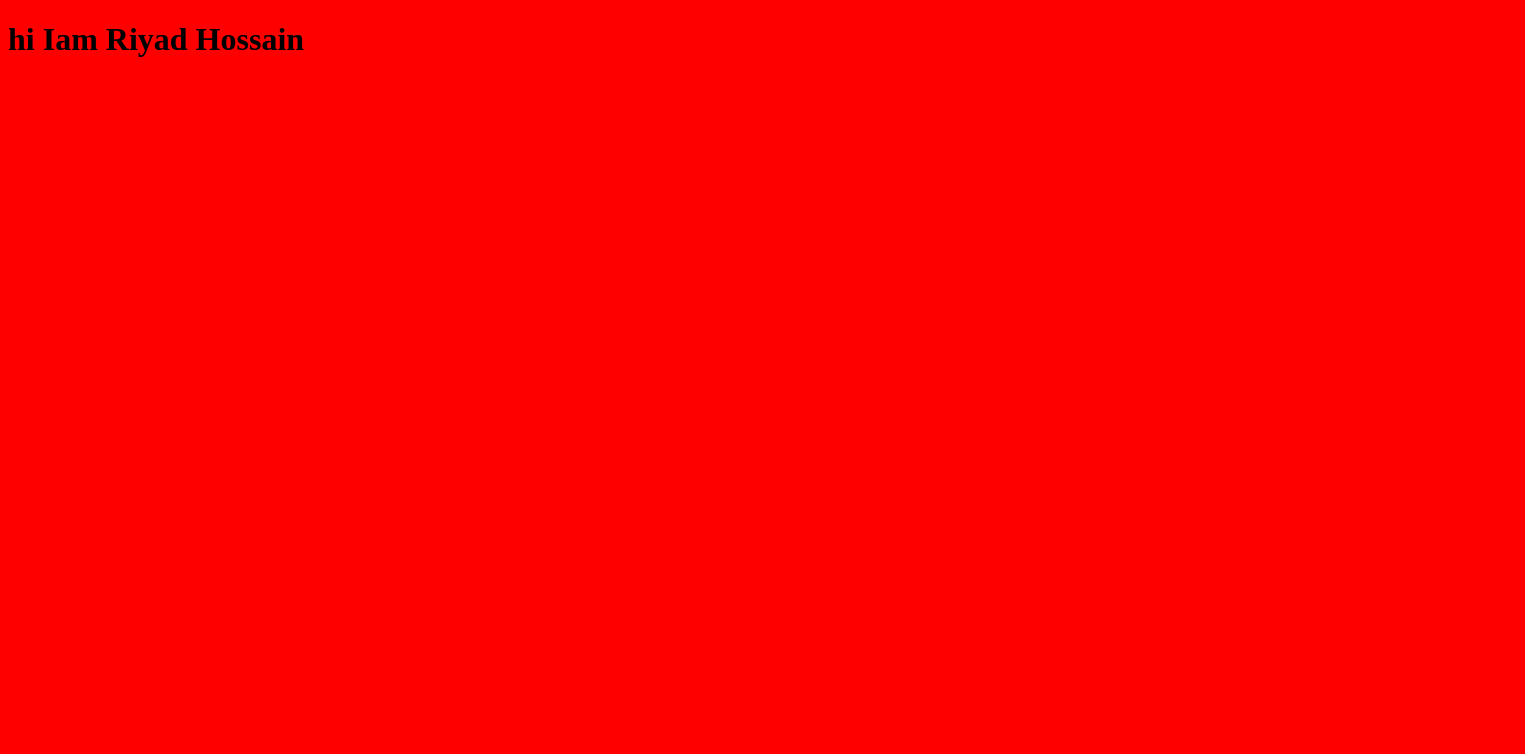
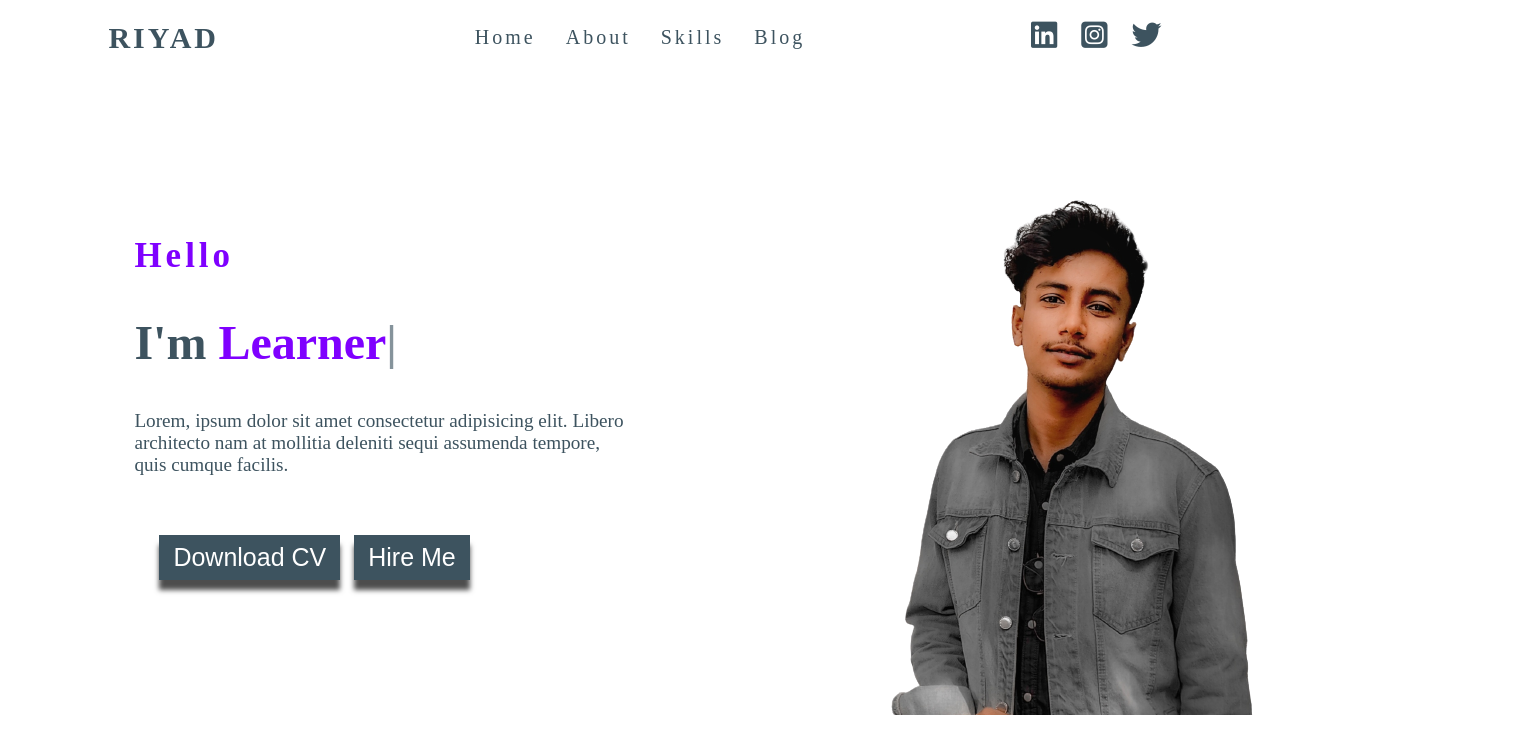
Before and after one commit to riyadh35/project1, a plain HTML site: page index.html in a window 1280 px wide. Shown: the whole page, 1525 px wide, since content can reach past the window. Drawn offline with nearby package versions, Linux system fonts and the light colour scheme.

Commit message:
second commit

```diff
--- a/index.css
+++ b/index.css
@@ -1,3 +1,134 @@
-body {
-    background: red;
-}
+    margin: 0;
+    padding: 0;
+    }
+
+    body {
+        overflow: hidden;
+    }
+
+    .container {
+        /* background-color: dimgray; */
+        height: auto;
+    }
+
+    nav {
+        display: flex;
+        justify-content: space-around;
+        align-items: center;
+        height: 60px;
+        line-height: 40px;
+    }
+
+    .logo {
+        display: flex;
+        font-size: 30px;
+        font-weight: 700;
+        color: #3d535f;
+        letter-spacing: 3px;
+        cursor: pointer;
+        text-transform: uppercase;
+    }
+
+    .logo:hover {
+        color: #7f00ff;
+    }
+
+    .navItems {
+        display: flex;
+    }
+
+    .navItems li {
+        list-style: none;
+        margin: 0 15px;
+    }
+
+    .navItems li a {
+        text-decoration: none;
+        color: #3d535f;
+        letter-spacing: 3px;
+        font-size: 20px;
+        text-transform: capitalize;
+    }
+
+    .navItems li:hover a,
+    .links a:hover i {
+        color: #7f00ff;
+    }
+
+    .links a {
+        font-size: 30px;
+        color: #3d535f;
+        margin: 20px 10px;
+    }
+
+    /* nav bar finish */
+
+    /* section start  */
+    .banner {
+        display: flex;
+        width: 100%;
+        height: calc(100vh - 80px);
+        justify-content: center;
+        align-items: center;
+        padding: 0 10%;
+        overflow: hidden;
+    }
+
+    .cols .topline {
+        display: flex;
+        font-size: 35px;
+        font-weight: 700;
+        letter-spacing: 4px;
+        color: #7f00ff;
+    }
+
+    h1 {
+        display: block;
+        font-size: 3em;
+        font-weight: 900;
+        color: #3d535f;
+    }
+
+    .multiText {
+        color: #7f00ff;
+        text-transform: capitalize;
+    }
+
+    p {
+        display: block;
+        width: 60%;
+        font-size: 1.2em;
+        color: #3d535f;
+    }
+
+    .btns {
+        width: 100%;
+        position: relative;
+        left: 20px;
+    }
+
+    button {
+        outline: none;
+        border: none;
+        cursor: pointer;
+        font-size: 25px;
+        font-weight: 400;
+        color: #fff;
+        background-color: #3d535f;
+        padding: 8px 14px;
+        margin: 40px 5px;
+        text-transform: capitalize;
+        box-shadow: 0 10px 5px rgba(0, 0, 0, 0.697);
+
+    }
+
+    button:hover {
+        background-color: #7f00ff;
+    }
+
+    .imgbox {
+        position: relative;
+        right: 120px;
+        width: 100%;
+        height: 100%;
+    }
--- a/index.html
+++ b/index.html
@@ -5,12 +5,63 @@
     <meta charset="UTF-8">
     <meta http-equiv="X-UA-Compatible" content="IE=edge">
     <meta name="viewport" content="width=device-width, initial-scale=1.0">
-    <title>my Portfolio</title>
+    <title>Document</title>
+    <!-- CSS link  -->
     <link rel="stylesheet" href="./index.css">
+    <!-- font awesome link  -->
+    <script src="https://kit.fontawesome.com/ad1c705c3a.js" crossorigin="anonymous"></script>
 </head>
 
 <body>
-    <h1>hi Iam Riyad Hossain</h1>
+    <header class="container">
+        <!-- nav bar -->
+        <nav>
+            <div class="logo">riyad</div>
+            <ul class="navItems">
+                <li><a href="#">Home</a></li>
+                <li><a href="#">about</a></li>
+                <li><a href="#">skills</a></li>
+                <li><a href="#">Blog</a></li>
+            </ul>
+            <div class="links">
+                <a href=""><i class="fa-brands fa-linkedin"></i></a>
+                <a href=""><i class="fa-brands fa-instagram-square"></i></a>
+                <a href=""><i class="fab fa-twitter"></i></a>
+            </div>
+        </nav>
+        <section class="banner">
+            <div class="cols cols0">
+                <span class="topline">Hello</span>
+                <h1>I'm <span class="multiText"></span></h1>
+                <p>Lorem, ipsum dolor sit amet consectetur adipisicing elit. Libero architecto nam at mollitia deleniti
+                    sequi assumenda tempore, quis cumque facilis.</p>
+                <div class="btns">
+                    <button>Download CV</button>
+                    <button>Hire me</button>
+                </div>
+            </div>
+            <div class="cols cols1">
+                <div class="imgbox">
+                    <img src="./riyad111-removebg-preview.png" alt="">
+                </div>
+            </div>
+        </section>
+        <!-- js link  -->
+        <script src="https://cdn.jsdelivr.net/npm/typed.js@2.0.12"></script>
+        <!-- js start  -->
+        <script>
+            var typingEffect = new Typed(".multiText", {
+                strings: ["Riyad", "Learner", "Designer", "Student"],
+                loop: true,
+                typeSpeed: 100,
+                backSpeed: 80,
+                backDelay: 1500,
+            })
+        </script>
+    </header>
+</body>
+
+</html>
 
 
 
@@ -23,18 +74,8 @@
 
 
 
-
-
-
-
-
-
-
-
-
-
-    <!-- javaScript link  -->
-    <script src="script.js"></script>
+<!-- javaScript link  -->
+<script src="script.js"></script>
 </body>
 
 </html>
```
Also changed, not shown: riyad111-removebg-preview.png (added).
